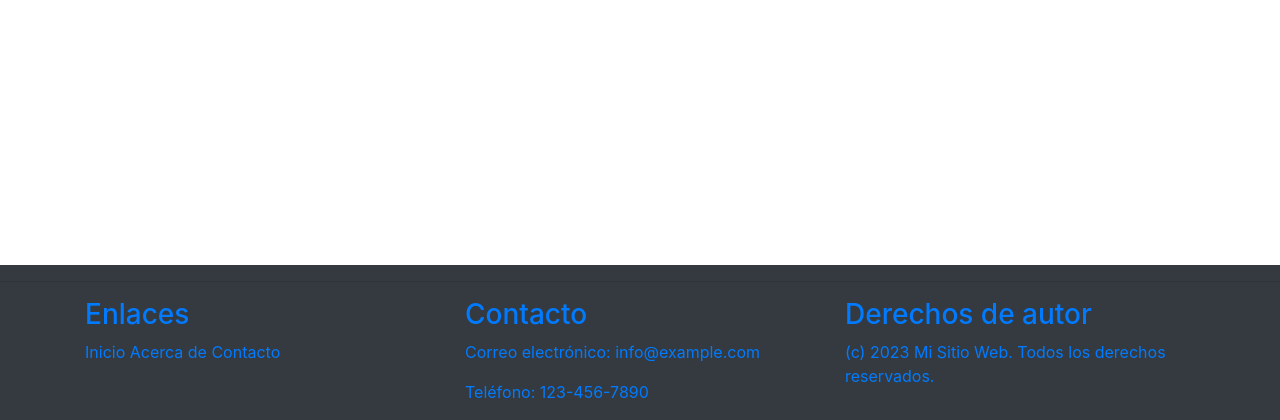
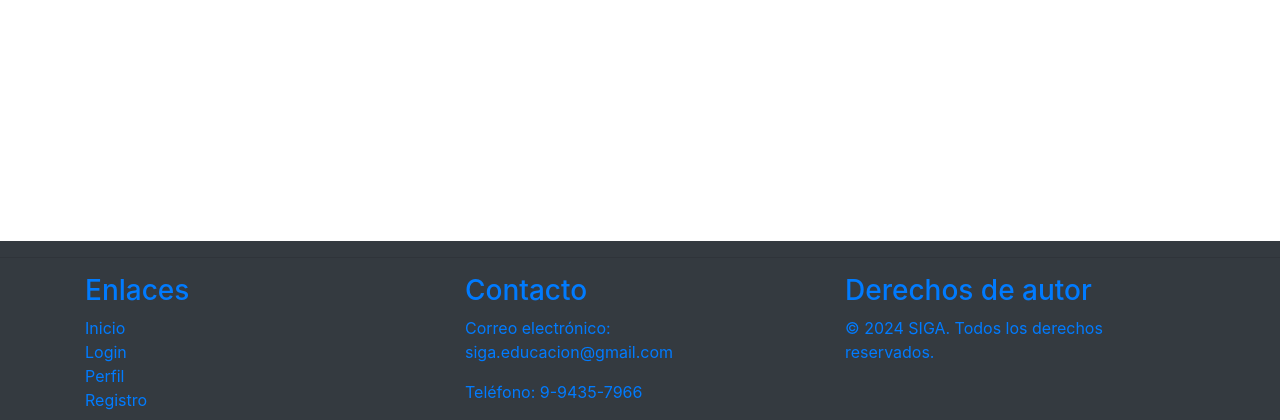
Before and after one commit to jeancastro397/SIGA, a Django app: page /notas/crear-nota/ in a window 1280 px wide. Shown: the part 380-800 px from the top of the page. Run offline with Django 4.2, Linux system fonts and the light colour scheme; some libraries are stand-ins or nearby versions.

Commit message:
se arregla informacion del footer con tematica relacionada al proyecto

```diff
--- a/templates/footer.html
+++ b/templates/footer.html
@@ -6,19 +6,23 @@
       <div class="col-lg-4">
         <h3>Enlaces</h3>
         <div>
-          <a href="#">Inicio</a>
-          <a href="#">Acerca de</a>
-          <a href="#">Contacto</a>
+          <a href="{% url 'home' %}">Inicio</a>
+          <br>
+          <a href="{% url 'login' %}">Login</a>
+          <br>
+          <a href="{% url 'perfil' %}">Perfil</a>
+          <br>
+          <a href="{% url 'registrar' %}">Registro</a>
         </div>
       </div>
       <div class="col-lg-4">
         <h3>Contacto</h3>
-        <p>Correo electrónico: info@example.com</p>
-        <p>Teléfono: 123-456-7890</p>
+        <p>Correo electrónico: siga.educacion@gmail.com</p>
+        <p>Teléfono: 9-9435-7966</p>
       </div>
       <div class="col-lg-4">
         <h3>Derechos de autor</h3>
-        <p>(c) 2023 Mi Sitio Web. Todos los derechos reservados.</p>
+        <p>&copy; 2024 SIGA. Todos los derechos reservados.</p>
       </div>
     </div>
   </div>
```
